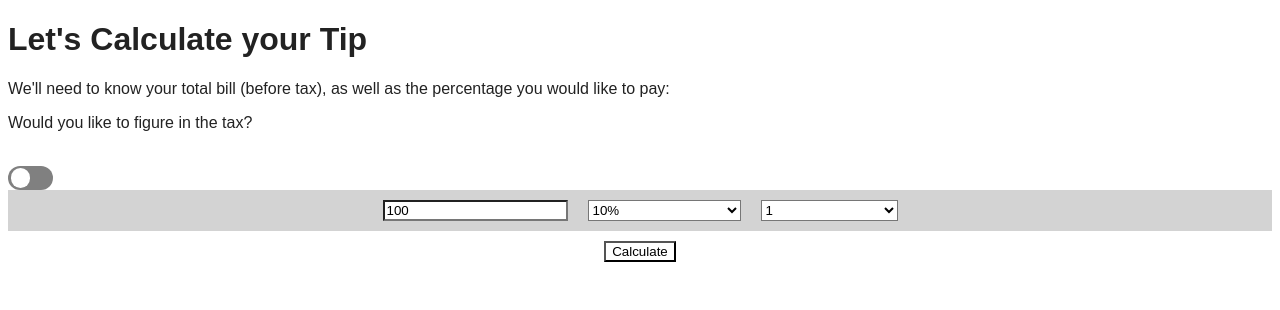
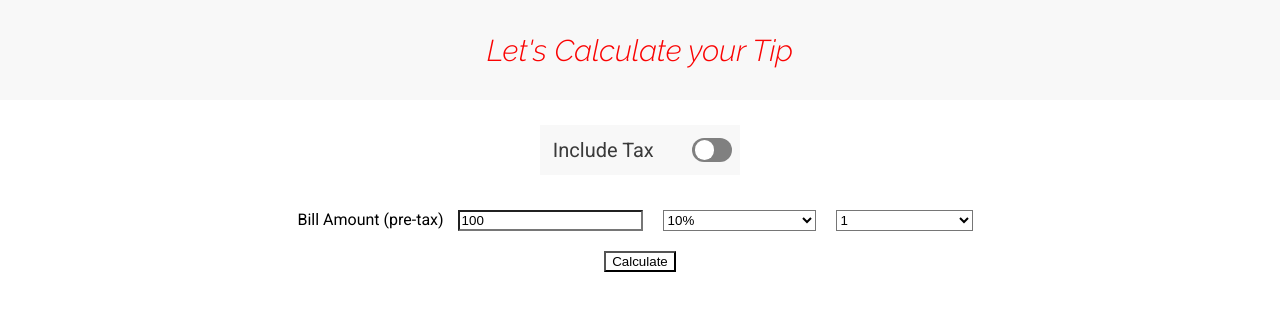
Before and after one commit to wheelerdev/Projects, a plain HTML site: page tip-calculator/tipcalculator.html in a window 1280 px wide. Drawn offline with Linux system fonts and the light colour scheme.

Commit message:
Commence Design/Build
-added SCSS file

```diff
--- /dev/null
+++ b/tip-calculator/css/styles.scss
@@ -0,0 +1,162 @@
+
+
+// Reset
+
+html,
+body,
+p,
+ul {
+  margin: 0;
+  padding: 0;
+  font-family: 'Roboto', sans-serif;
+  line-height: normal;
+}
+
+strong {
+  font-weight: bold;
+}
+
+p,
+ul {
+  height: 100%;
+  width: 100%;
+}
+
+a:hover,
+a:visited,
+a:link,
+a:active {
+  text-decoration: none;
+}
+
+// Start
+
+.header {
+
+    height: 100px;
+    width: 100vw;
+    background-color: #f8f8f8;
+    display: flex;
+    align-items: center;
+    justify-content: center;
+
+    h1 {
+        font-family: Raleway;
+        font-style: italic;
+        font-weight: 300;
+        font-size: 30px;
+        line-height: 35px;
+        text-align: center;
+        color: #FA0303;
+        }
+}
+
+.include {
+    width: 200px;
+    height: 50px;
+    background-color: #f8f8f8;
+    // margin-top: 25px;
+    margin: 25px auto 25px auto;
+    display: flex;
+    justify-content: space-around;
+    align-items: center;
+
+    span {
+        font-size: 20px;
+        color: #3a3a3a;
+        padding-left: 5px;
+    }
+}
+
+form {
+    background-color: white;
+    display: flex;
+    justify-content: center;
+    flex-wrap: wrap;
+}
+
+.taxSection {
+    display: none;
+}
+
+.taxInput {
+    display: inline-block;
+}
+
+.iAmOn {
+    display: inline;
+}
+
+.formItem {
+    margin: 10px;
+    background-color: white;
+}
+
+.textBoxWarn {
+    border-color: red;
+    color: red;
+}
+
+.textBoxWarn::placeholder {
+    border-color: red;
+    color: red;
+}
+
+.theButton {
+    display: flex;
+    justify-content: center;
+}
+
+button {
+    background-color: orange;
+}
+
+/* toggle switch */
+/* Variables */
+
+:root {
+    --main-size: 1.5rem;
+    --secondary-size: 1.2rem;
+}
+
+input[type=checkbox] {
+    height: 0;
+    width: 0;
+    visibility: hidden;
+}
+
+.switchLabel {
+    cursor: pointer;
+    text-indent: -9999px;
+    width: 40px;
+    height: var(--main-size);
+    background: grey;
+    display: block;
+    border-radius: var(--main-size);
+    position: relative;
+}
+
+.switchLabel:after {
+    content: '';
+    position: absolute;
+    top: 2.45px;
+    left: 3px;
+    width: var(--secondary-size);
+    height: var(--secondary-size);
+    background: #fff;
+    border-radius: var(--secondary-size);
+    transition: 0.3s;
+}
+
+input[type=checkbox]:checked+label {
+    background: red;
+}
+
+input:checked+label:after {
+    left: calc(100% - 3px);
+    transform: translateX(-100%);
+}
+
+.switchLabel:active:after {
+    width: 1.5rem;
+}
--- a/tip-calculator/tipcalculator.html
+++ b/tip-calculator/tipcalculator.html
@@ -6,6 +6,9 @@
     <meta name="viewport" content="width=device-width, initial-scale=1.0">
     <meta http-equiv="X-UA-Compatible" content="ie=edge">
     <title>Tip Calculator</title>
+    <link href="https://fonts.googleapis.com/css2?family=Raleway:ital,wght@1,300&family=Roboto&display=swap"
+        rel="stylesheet">
+    <link rel="stylesheet" href="./css/styles.css">
 </head>
 
 <!-- <style>
@@ -21,18 +24,22 @@
 </style> -->
 
 <body>
-    <div>
+
+    <div class="header">
         <h1>Let's Calculate your Tip</h1>
-        <p>We'll need to know your total bill (before tax), as well as the percentage you would like to pay:</p>
     </div>
 
-    <p>Would you like to figure in the tax?</p>
-    <input type="checkbox" id="switch"><label for="switch" class="switchLabel">Toggle</label>
+    <div class="include">
+        <span>Include Tax</span>
+        <input type="checkbox" id="switch"><label for="switch" class="switchLabel">Toggle</label>
+    </div>
 
     <form action="">
 
-        <!-- <p for="bill">Bill Amount (before tax)</p> -->
-        <input class="formItem" type="number" name="bill" placeholder="Enter bill amount" id="myBillInput" value="100">
+        <div>
+            <label for="bill">Bill Amount (pre-tax)</label>
+            <input class="formItem" type="number" name="bill" placeholder="Enter bill amount" id="myBillInput" value="100">
+        </div>
 
 
         <select name="percent" class="formItem" id="myTipInput">
@@ -92,132 +99,6 @@
     <div>
         <p class="output"></p>
     </div>
-
-    <style>
-        body {
-            font-family: Arial, Helvetica, sans-serif;
-            color: #222222;
-        }
-
-        /* label {
-            display: block;
-        } */
-
-        /* input,
-        label {
-            margin: .4rem 0;
-        } */
-
-        /* p {
-            font-size: .8em;
-            margin-bottom: 0;
-        } */
-
-        form {
-            background-color: lightgray;
-            display: flex;
-            justify-content: center;
-            flex-wrap: wrap;
-        }
-
-        .taxSection {
-            display: none;
-        }
-
-        .taxInput {
-            display: inline-block;
-        }
-
-        .iAmOn {
-            display: inline;
-        }
-
-        .formItem {
-            margin: 10px;
-            background-color: white;
-        }
-
-        .textBoxWarn {
-            border-color: red;
-            color: red;
-        }
-
-        .textBoxWarn::placeholder {
-            border-color: red;
-            color: red;
-        }
-
-        .theButton {
-            display: flex;
-            justify-content: center;
-        }
-
-        button {
-            background-color: orange;
-        }
-
-        /* toggle switch */
-        /* Variables */
-
-        :root {
-            --main-size: 1.5rem;
-            --secondary-size: 1.2rem;
-        }
-
-        input[type=checkbox] {
-            height: 0;
-            width: 0;
-            visibility: hidden;
-        }
-
-        .switchLabel {
-            cursor: pointer;
-            text-indent: -9999px;
-            width: 45px;
-            /* height: 50px; */
-            height: var(--main-size);
-            background: grey;
-            display: block;
-            border-radius: var(--main-size);
-            position: relative;
-        }
-
-        .switchLabel:after {
-            content: '';
-            position: absolute;
-            top: 2.45px;
-            left: 3px;
-            /* width: 45px; */
-            width: var(--secondary-size);
-            height: var(--secondary-size);
-            /* height: 45px; */
-            background: #fff;
-            /* border-radius: 45px; */
-            border-radius: var(--secondary-size);
-            transition: 0.3s;
-        }
-
-        input[type=checkbox]:checked+label {
-            background: red;
-        }
-
-        input:checked+label:after {
-            left: calc(100% - 3px);
-            transform: translateX(-100%);
-        }
-
-        .switchLabel:active:after {
-            width: 1.5rem;
-        }
-
-        /* // centering
-        body {
-            display: flex;
-            justify-content: center;
-            align-items: center;
-            height: 100vh;
-        } */
-    </style>
 
 
     <script src="./tipcalculator.js">
```
Also changed, not shown: tip-calculator/css/styles.css (added), 1 other file.
